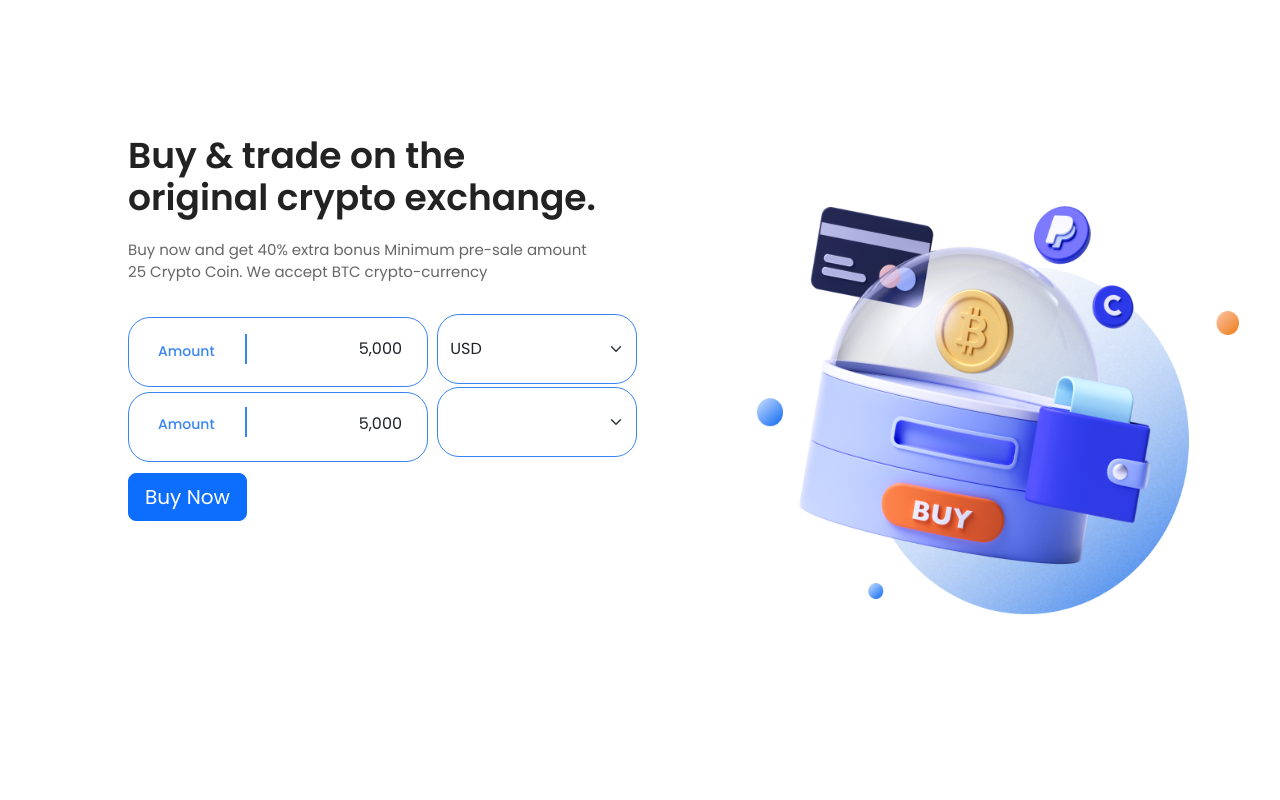
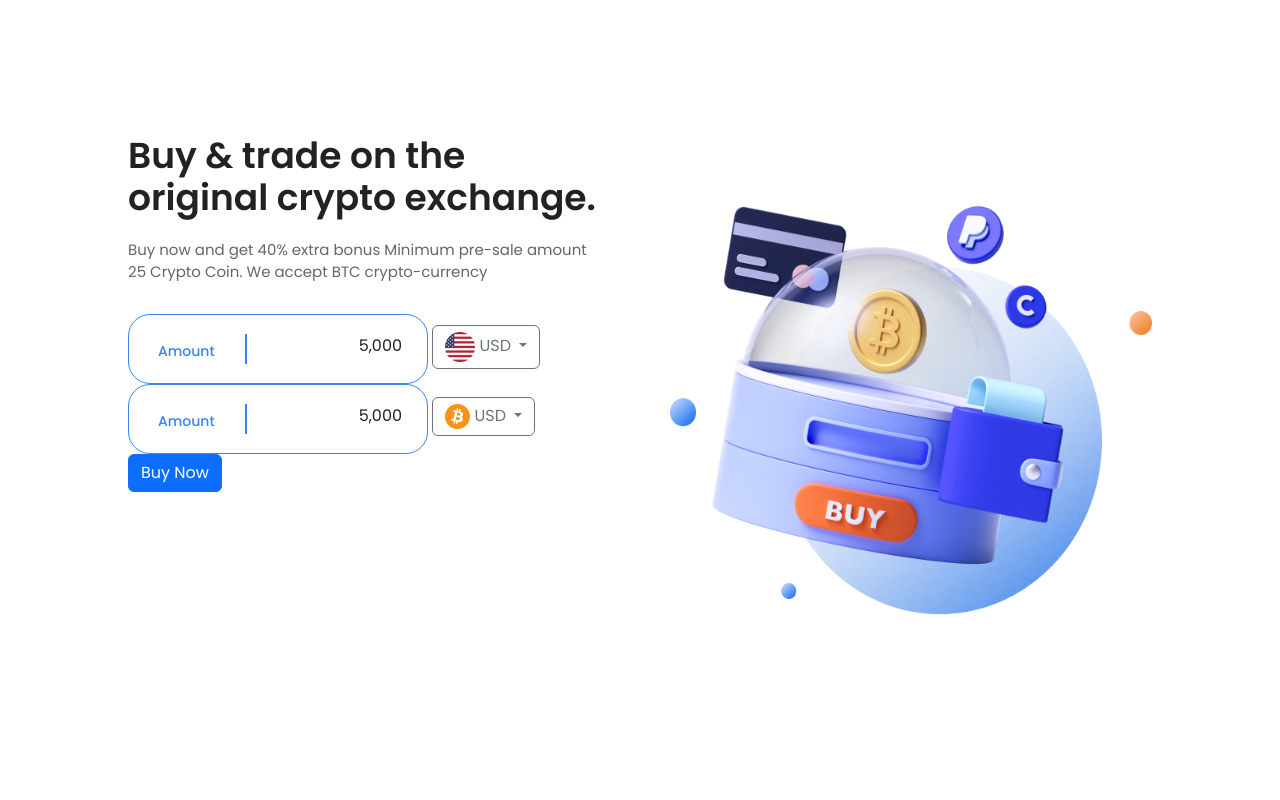
Before and after one commit to zehrakurt/scss1, a plain HTML site: page index.html in a window 1280 px wide. Shown: the part 1080-1880 px from the top of the page. Drawn offline with nearby package versions, Linux system fonts and the light colour scheme.

Commit message:
Update index.html

```diff
--- a/index.html
+++ b/index.html
@@ -153,34 +153,34 @@
     </div>
 </section>
 <section class="buy-bosluk">
-  <div class="">
 <div class="row">
-  <div class="col-md-7"> <div class="trade"> Buy & trade on the<br>
+<div class="col-md-6">
+<div class="trade"> Buy & trade on the<br>
   original crypto exchange.</div>
 <div class="exstra"> Buy now and get 40% extra bonus Minimum pre-sale amount <br>25 Crypto Coin. We accept BTC crypto-currency</div>
 <form class="trade-alt"> <div class="aps-1"> <label for="exampleInputEmail1" class="form-label">Amount</label>
   <input type="text" class="form-control" id="exampleInputEmail1" aria-describedby="emailHelp" value="5,000">
-    <select class="form-select " aria-label="Default select example">
-      <option selected><img src="frog.png" alt="">USD</option>
-      <option value="1">One</option>
-      <option value="2">Two</option>
-      <option value="3">Three</option>
-    </select>
+    <button type="button" class="btn btn-outline-secondary buy-down  dropdown-toggle-1 dropdown-toggle" data-bs-toggle="dropdown" aria-expanded="false">
+     <img src="resimler/Ellipse 13.png" alt=""> USD
+    </button>
+    <ul class="dropdown-menu">
+      <li><a class="dropdown-item" href="#">Dropdown link</a></li>
+      <li><a class="dropdown-item" href="#">Dropdown link</a></li>
+    </ul>
   </div>
   <form class="trade-alt"> <div class="aps-1"> <label for="exampleInputEmail1" class="form-label">Amount</label>
     <input type="text" class="form-control" id="exampleInputEmail1" aria-describedby="emailHelp" value="5,000">
-    <select class="form-select form-select-lg mb-3" aria-label="Large select example"><img src="resimler/Ellipse 13.png" alt="">
-      <option selected></option>
-      <option value="1">One</option>
-      <option value="2">Two</option>
-      <option value="3">Three</option>
-    </select>
+      <button type="button" class="btn btn-outline-secondary buy-down  dropdown-toggle-1 dropdown-toggle" data-bs-toggle="dropdown" aria-expanded="false">
+       <img src="resimler/bitcoin.png" alt=""> USD
+      </button>
+      <ul class="dropdown-menu">
+        <li><a class="dropdown-item" href="#">Dropdown link</a></li>
+        <li><a class="dropdown-item" href="#">Dropdown link</a></li>
+      </ul>
     </div>
-  </form>
-  <button type="button" class="btn btn-primary buy-buton btn-lg">Buy Now</button>
+    <button type="button" class="btn btn-primary buy-buton ">Buy Now</button>
   </div>
-  <div class="col-md-5"><img class="buy-image" src="resimler/buy.png" alt=""></div>
-  </div>
+<div class="col-md-6" ><img class="buy-image" src="resimler/buy.png" alt=""> </div>
 </div>
 </section>
 <section class="trusted">
@@ -328,8 +328,8 @@
 <footer class="alt-1">
 <div class="countainer">
 <div class="row">
-<div class="col-md-2"> <img class="logo-son" src="resimler/Group 1 (1).png" alt=""> </div>
-<div class="col-md-2">
+<div class="col-md-3"> <img class="logo-son" src="resimler/Group 1 (1).png" alt=""> </div>
+<div class="col-md-2 colss sha">
   <ul style="list-style-type:none;">
     <li>Buy Crypto </li>
     <li>Exchanges</li>
@@ -338,30 +338,28 @@
     <li>NFT</li>
     </ul>
 </div>
-<div class="col-md-2">  <ul style="list-style-type:none;">
+<div class="col-md-2 colss sha">  <ul style="list-style-type:none;">
   <li>Buy Crypto </li>
   <li>Exchanges</li>
   <li>Watchlist</li>
   <li>Portfolio</li>
   <li>NFT</li>
   </ul> </div>
- <div class="col-md-2"> <ul class="" style="list-style-type:none;">
+ <div class="col-md-2 colss sha"> <ul class="" style="list-style-type:none;">
   <li>Buy Crypto </li>
   <li>Exchanges</li>
   <li>Watchlist</li>
   <li>Portfolio</li>
   <li>NFT</li>
   </ul>  </div>
-<div class="col-md-4 bsk">
+<div class="col-md-3 colss bsk">
 <div class="newes"> Newsletter</div>
 <div class="never"> Never miss anything crypto when<br> you're on the go</div>
 <form class="row g-3">
   <div class="col-auto">
     <label for="inputPassword2" class="visually-hidden"></label>
     <input type="password" class="form-control" id="inputPassword2" placeholder="Enter your email">
-  </div>
-  <div class="col-auto">
-    <button type="submit" class="btn sub-1 btn-primary mb-3"><i class="bi bi-arrow-right-short"></i></button>
+      <button type="submit" class="btn sub-1 btn-primary"><i class="bi bi-arrow-right-short"></i></button>
   </div>
 </form>
 </div>
```
Lines whose indentation alone changed are shown as unchanged.
